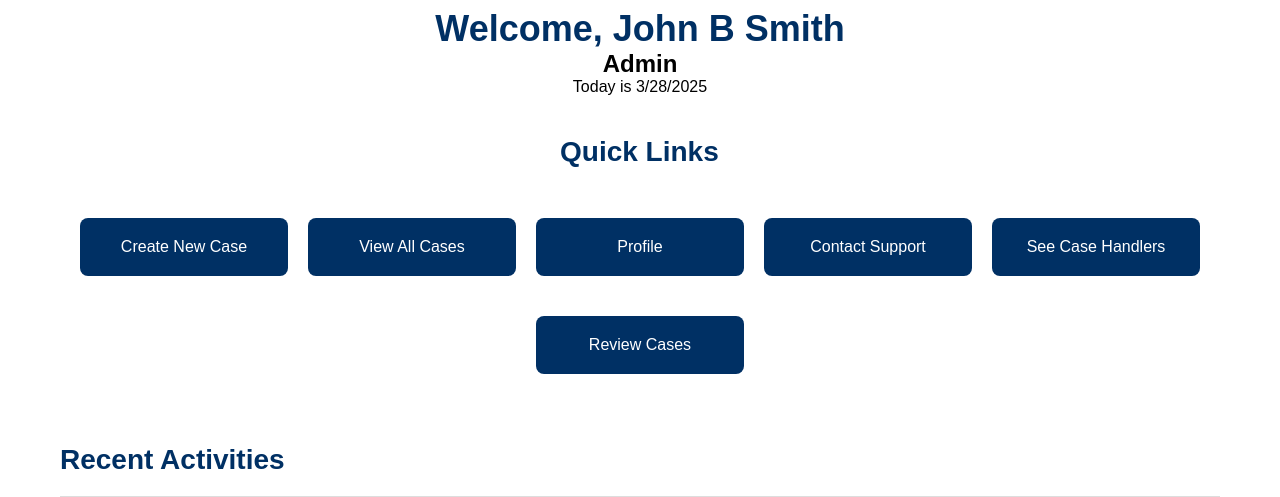
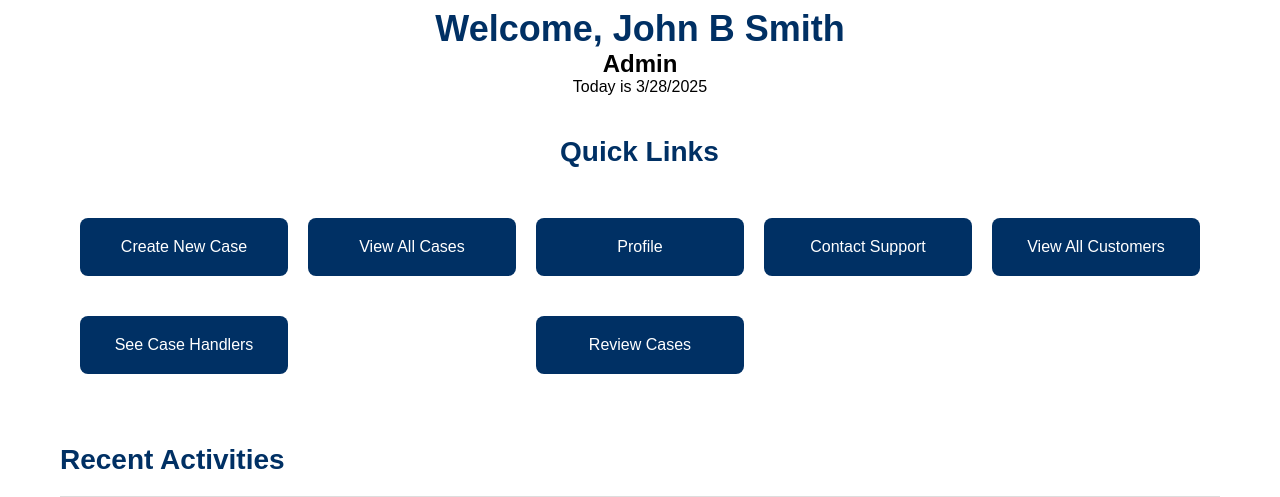
Before and after one commit to maxhermon/XLN2, a PHP site: page /XLN2/php/Homepage.php in a window 1280 px wide. Shown: the part 200-697 px from the top of the page. Run offline with PHP 8.4, Linux system fonts and the light colour scheme; the visitor is signed in with stand-in values (Sample User, id 1); data comes from the database, SQL or seed files in the repository.

Commit message:
made a button :D

```diff
--- a/css/Homepage.css
+++ b/css/Homepage.css
@@ -151,6 +151,9 @@ main {
 .link-box.override {
     grid-column: 3;
 }
+.link-box.add-users {
+    grid-column: 3;
+}
 
 .link-box:hover {
     background-color: #00275d;
--- a/php/Homepage.php
+++ b/php/Homepage.php
@@ -103,9 +103,10 @@ while ($row = $activitiesResult->fetchArray(SQLITE3_ASSOC)) {
                 <a href="../php/ViewAllCases.php" class="link-box">View All Cases</a>
                 <a href="ProfilePage.php" class="link-box">Profile</a>
                 <a href="../html/Contact.html" class="link-box">Contact Support</a>
+                <a href="ViewAllCustomers.php" class="link-box">View All Customers</a>
                 <?php if ($_SESSION['jobID'] == 2) { ?>
-                    <a href="UserCreation.php" class="link-box">Add Users</a>
                     <a href="UserManagement.php" class="link-box user-management">Manage Users</a>
+                    <a href="UserCreation.php" class="link-box add-users">Add Users</a>
                     <a href="JobRoleCreation.php" class="link-box job-role">Add Job Role</a>
                 <?php } ?>
                 <?php if ($_SESSION['jobID'] == 3) { ?>
```
